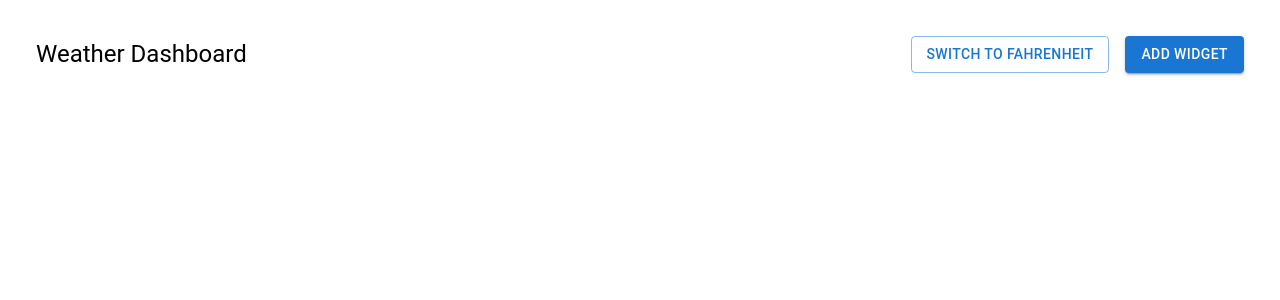
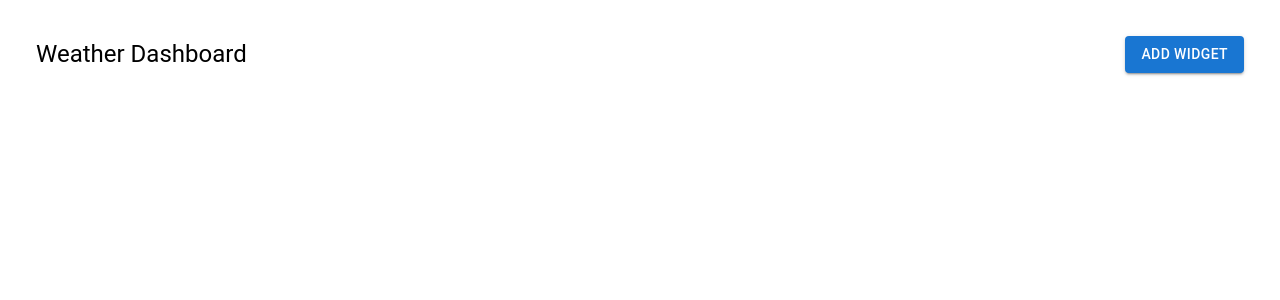
Before and after one commit to vishnu-1952/Weather-Dashboard, a React (Create React App) app: page / in a window 1280 px wide. Shown: the top 300 px of the page. Built offline with nearby package versions, Linux system fonts and the light colour scheme.

Commit message:
Latest Code

```diff
--- a/src/components/Dashboard.tsx
+++ b/src/components/Dashboard.tsx
@@ -26,7 +26,7 @@ const Dashboard: React.FC = () => {
       <Box display='flex' justifyContent='space-between' alignItems='center'>
         <Typography variant='h5'>Weather Dashboard</Typography>
         <Box display='flex' alignItems='center'>
-          <TemperatureSwitch />
+          {widgets.length > 0 && <TemperatureSwitch />}
           <Button
             variant='contained'
             onClick={addWidget}
```
